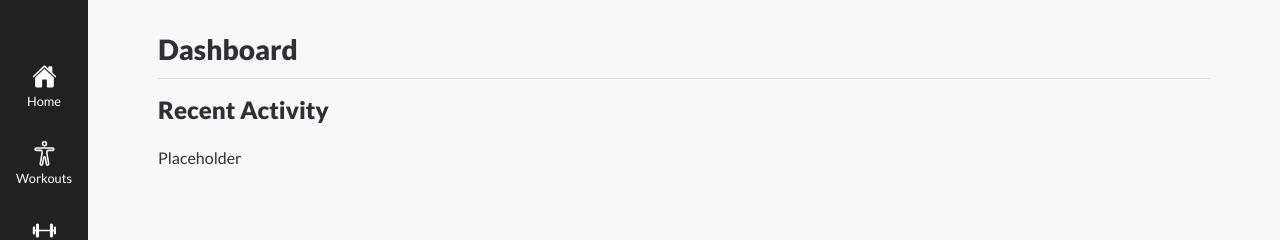
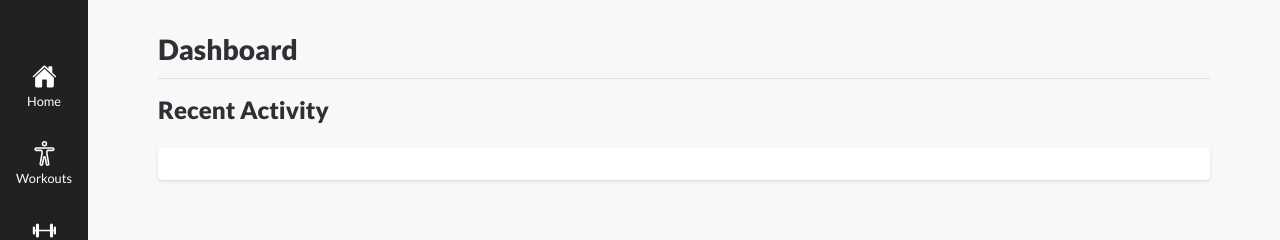
Before and after one commit to spencercoleman/rep, a React (Create React App) app in the folder client/: page / in a window 1280 px wide. Shown: the top 240 px of the page. Built offline with nearby package versions, Linux system fonts and the light colour scheme; no server answers.

Commit message:
Add Recent Activity chart to Home

```diff
--- a/client/package.json
+++ b/client/package.json
@@ -13,6 +13,7 @@
     "react-icons": "^4.4.0",
     "react-router-dom": "^6.3.0",
     "react-scripts": "5.0.1",
+    "recharts": "^2.1.13",
     "styled-components": "^5.3.5",
     "web-vitals": "^2.1.4"
   },
--- /dev/null
+++ b/client/src/components/ActivityChart.js
@@ -0,0 +1,64 @@
+import { useState, useEffect } from 'react';
+import { BarChart, Bar, XAxis, CartesianGrid, Tooltip, ResponsiveContainer } from 'recharts';
+import sub from 'date-fns/sub';
+import format from 'date-fns/format';
+import isSameDay from 'date-fns/isSameDay'
+import StyledCard from '../styles/StyledCard';
+
+const ActivityChart = ({ workouts }) => {
+    const [activityData, setActivityData] = useState(null);
+
+    // Return array of Objects containing dates of the last 7 days
+    const getLastSevenDays = () => {
+        const today = Date.now();
+        const days = [];
+        const LIMIT = 6;
+
+        for (let i = 0; i < LIMIT; i++) {
+            days.push({date: sub(today, { days: LIMIT - i })});
+        }
+        days.push({date: today});
+
+        return days;
+    }
+
+    useEffect(() => {
+        const getWorkoutDurations = () => {
+            const days = getLastSevenDays();
+
+            return days.map((dateObj) => {
+                // Get the total duration of workouts for each date
+                const duration = workouts.reduce((a, b) => {
+                    return (isSameDay(new Date(b.createdAt), dateObj.date)) ? a + b.duration : a + 0;
+                }, 0);
+
+                // Add active minutes to the object to display on the bar chart
+                return { date: format(dateObj.date, 'MM-dd'), "Active Minutes": duration};
+            })
+        }
+
+        if (workouts) {
+            const workoutDurations = getWorkoutDurations();
+            setActivityData(workoutDurations);
+        }
+    }, [workouts])
+
+    return (
+        <StyledCard>
+            {activityData && (
+                <ResponsiveContainer width={'100%'} height={300}>
+                    <BarChart
+                        data={activityData}
+                    >
+                        <CartesianGrid strokeDasharray="3 3" />
+                        <XAxis dataKey="date" />
+                        <Tooltip />
+                        <Bar dataKey="Active Minutes" fill="#000" />
+                    </BarChart>
+                </ResponsiveContainer>
+            )}
+        </StyledCard>
+    );
+}
+
+export default ActivityChart;
--- a/client/src/pages/Home.js
+++ b/client/src/pages/Home.js
@@ -1,5 +1,6 @@
 import { useWorkoutsContext } from "../hooks/useWorkoutsContext";
 import Section from '../components/Section';
+import ActivityChart from "../components/ActivityChart";
 import WorkoutsList from "../components/WorkoutsList";
 
 const Home = () => {
@@ -8,11 +9,11 @@ const Home = () => {
     return (
         <>
             <h1>Dashboard</h1>
-
             <Section title="Recent Activity">
                 {/* TODO: Add Activity chart */}
-                <p>Placeholder</p>
+                <ActivityChart workouts={workouts} />
             </Section>
+
 
             { workouts && (
             <Section title="Your Workouts" viewAllLink="/workouts">
```
Also changed, not shown: 1 other file (tests, documents, lock files or other folders).
